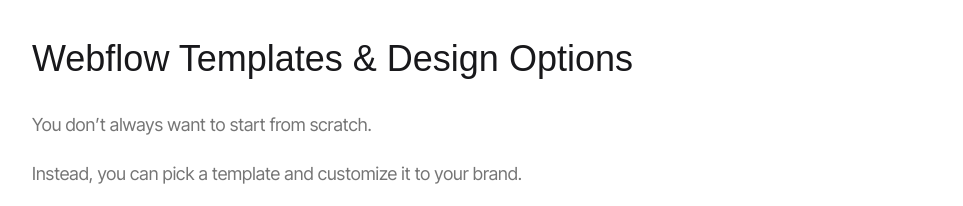
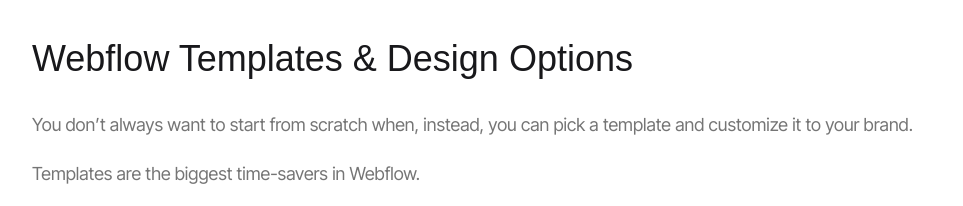
Before and after one commit to Designeryinka/Olayinka-website, an Eleventy site: page src/blog/2025-10-15-a-beginner-s-complete-guide-to-webflow-features-pricing-templates-and-comparisons.md in a window 1280 px wide. Shown: the part 7113-7319 px from the top of the page, without its empty margins (158-1121 px from the left). Built offline with nearby package versions, Linux system fonts and the light colour scheme; Eleventy itself is replaced by a stand-in of ours; files that its build step writes are made by us from their sources; a web font is replaced by a local one.

Commit message:
Update Blog “2025-10-15-a-beginner-s-complete-guide-to-webflow-features-pricing-templates-and-comparisons”

```diff
--- a/src/blog/2025-10-15-a-beginner-s-complete-guide-to-webflow-features-pricing-templates-and-comparisons.md
+++ b/src/blog/2025-10-15-a-beginner-s-complete-guide-to-webflow-features-pricing-templates-and-comparisons.md
@@ -275,9 +275,7 @@
 ## Webflow Templates & Design Options
 <br>
 
-You don’t always want to start from scratch.
-
-Instead, you can pick a template and customize it to your brand.
+You don’t always want to start from scratch when, instead, you can pick a template and customize it to your brand.
 
 Templates are the biggest time-savers in Webflow.
 
```
